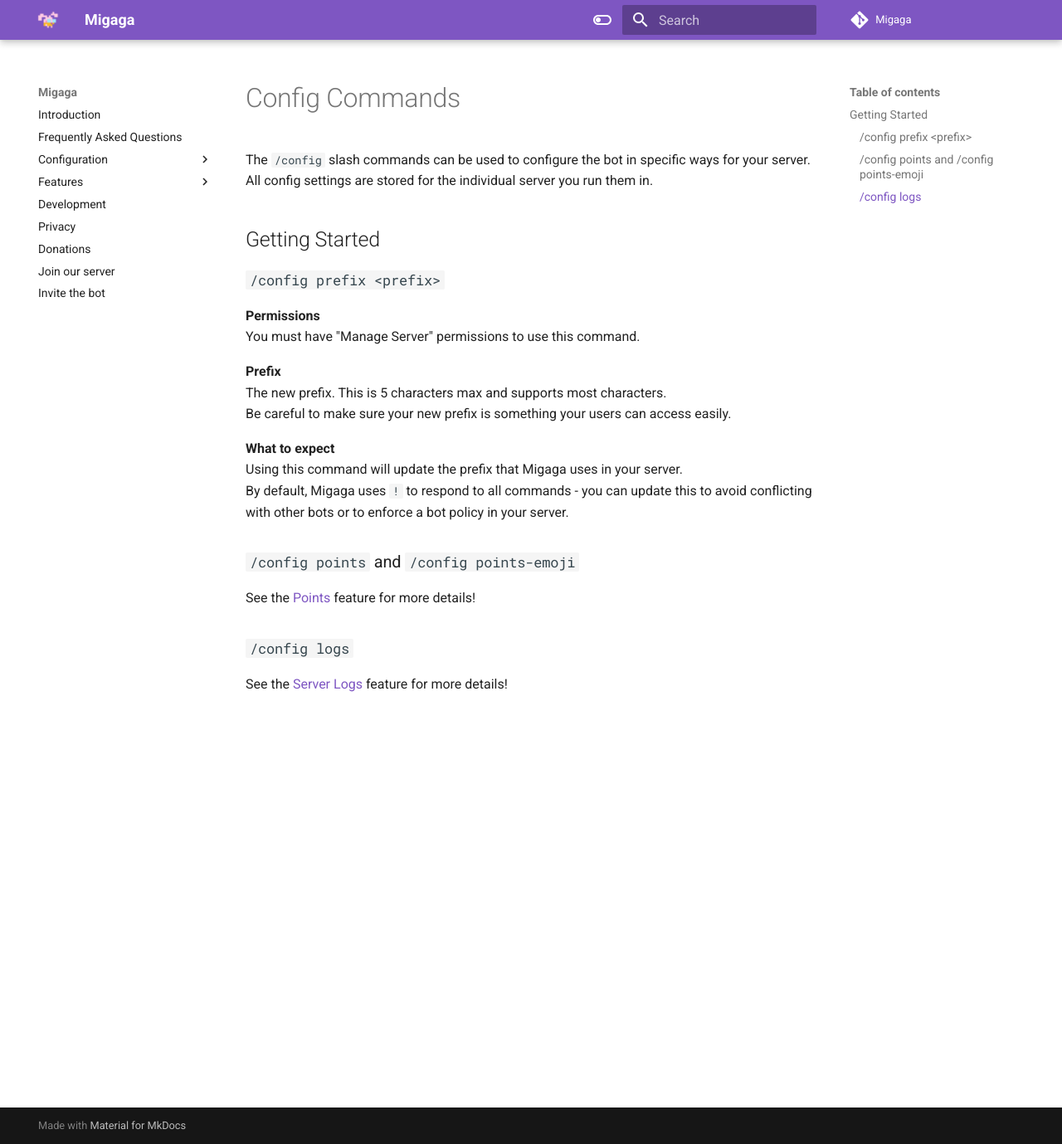
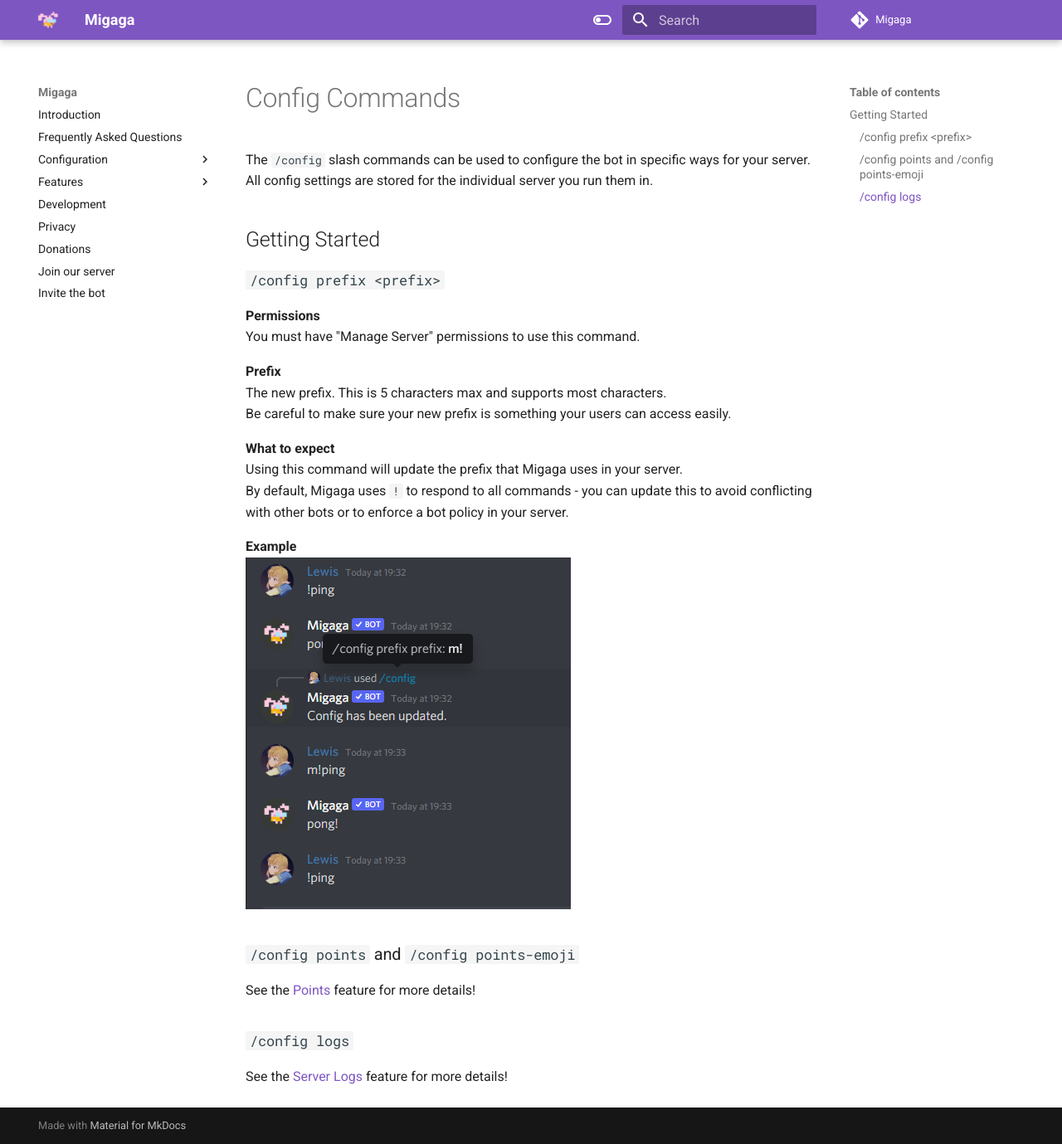
Before and after one commit to LewisHobden/migaga-docs, an MkDocs documentation site: the page built from docs/configuration/config-commands.md, in a window 1280 px wide and 1379 px high. Shown: the whole window at 83% size. Built offline with MkDocs 1.6.1 and Material for MkDocs 9.7.7, drawn with Linux system fonts in a browser that asks for light colours; comment, search, counter and statistics services are not loaded.

Commit message:
Added photo evidence!

```diff
--- a/docs/configuration/config-commands.md
+++ b/docs/configuration/config-commands.md
@@ -15,6 +15,8 @@
 Using this command will update the prefix that Migaga uses in your server.
 By default, Migaga uses `!` to respond to all commands - you can update this to avoid conflicting with other bots or to enforce a bot policy in your server.
 
+**Example**
+![Changing the prefix with a command](images/new-prefix.png)
 
 ### `/config points` and `/config points-emoji`
 See the [Points](/features/points/) feature for more details!
```
Also changed, not shown: docs/configuration/images/new-prefix.png (added).
